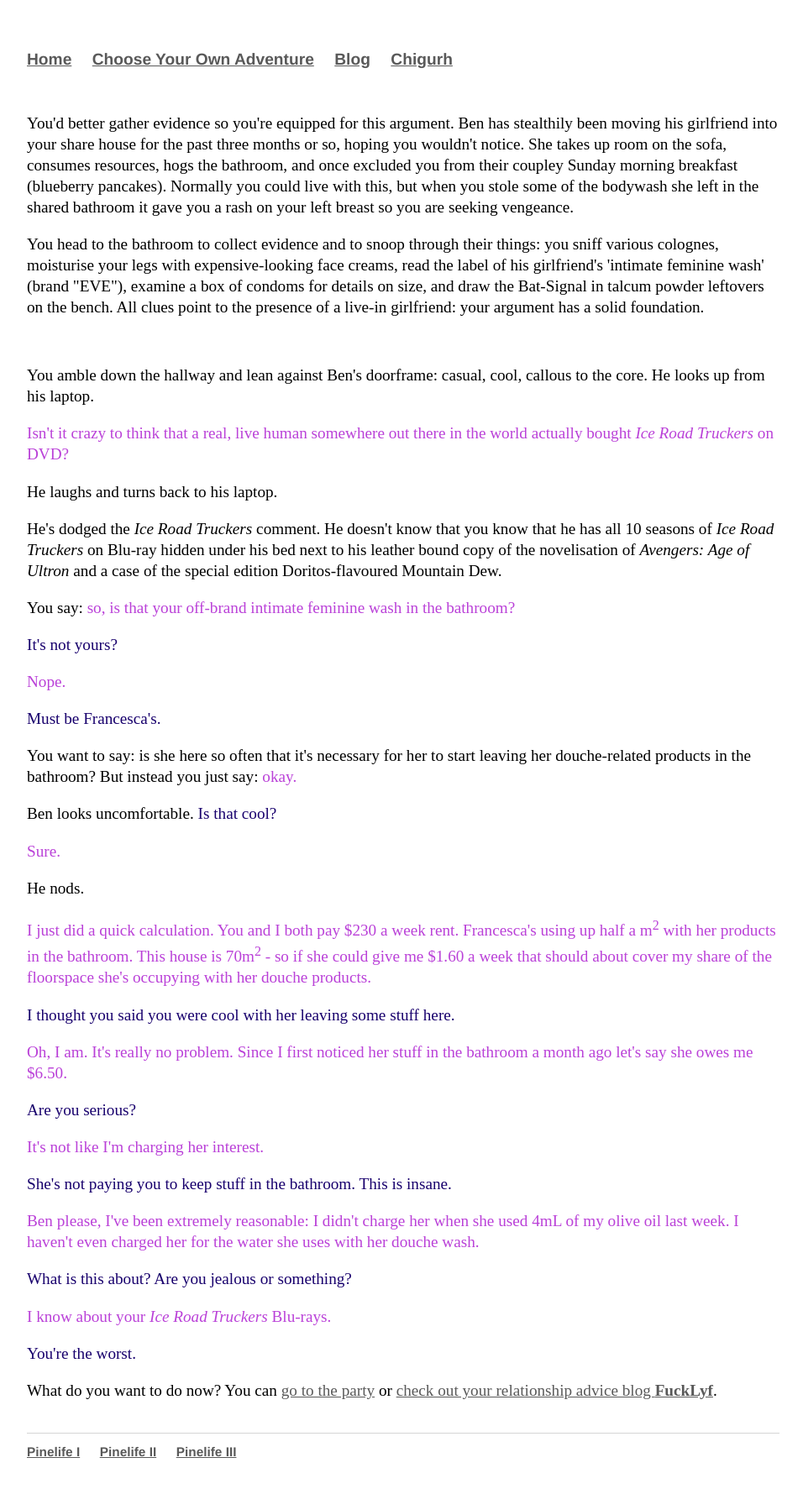
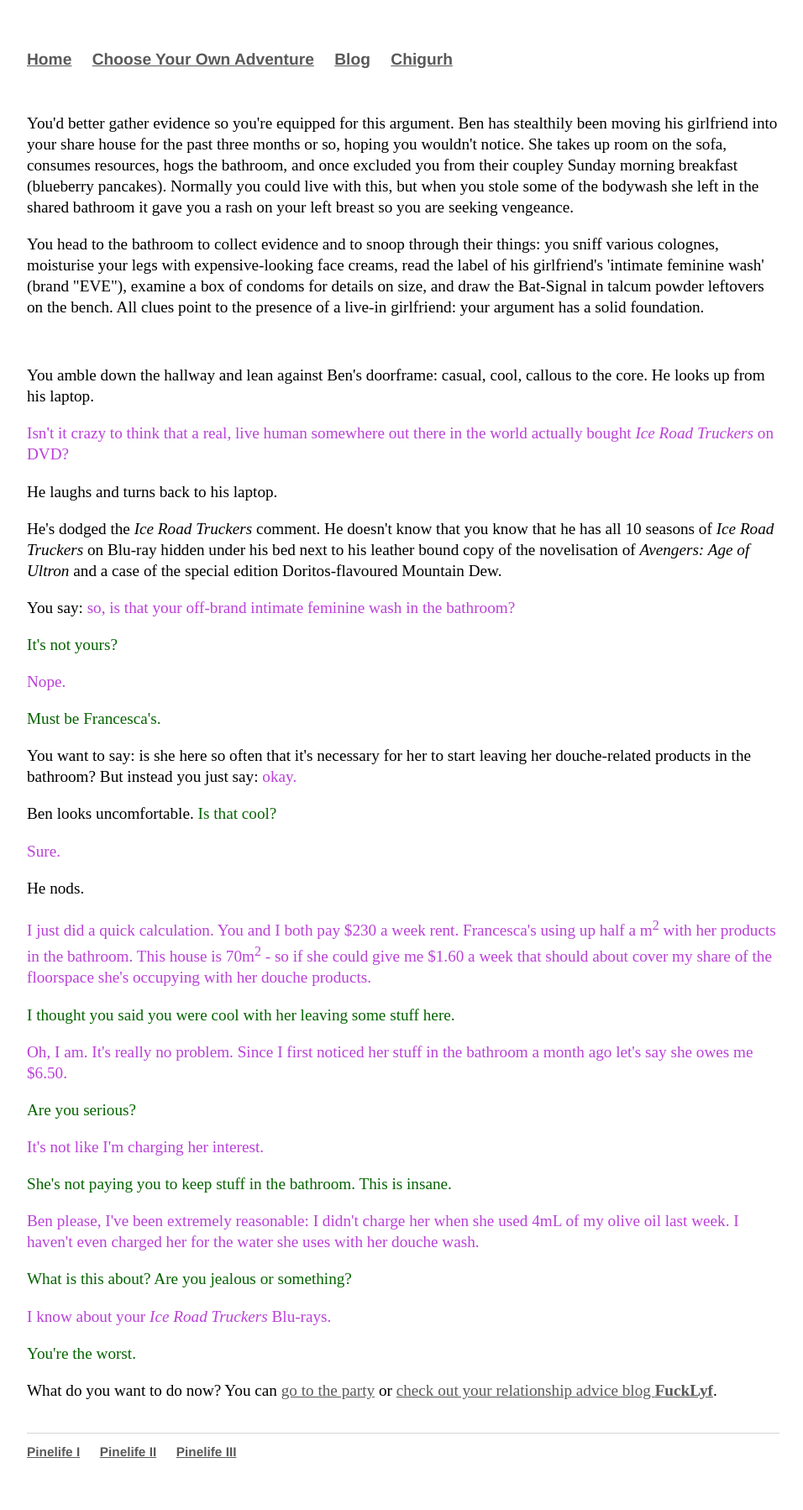
Before and after one commit to Pinelife/pinelife.github.io, a Jekyll site: the page built from Hellhole/Room3.html, in a window 1280 px wide. Shown: the whole page at 84% size, without its empty margins (160-1116 px from the left). Built offline with Jekyll 4.4.1, drawn with Linux system fonts in a browser that asks for light colours.

Commit message:
Update main.css

```diff
--- a/css/main.css
+++ b/css/main.css
@@ -3,7 +3,7 @@ color: #ba41d8;
  }
 
 .ben {
-color: #18016d;
+color: #056300;
 }
 
 .Franky {
@@ -11,7 +11,7 @@ color: #33cccc;
 }
 
 .chen {
-color: #015e41;
+color: #18016d;
  }
 
 body {
```
